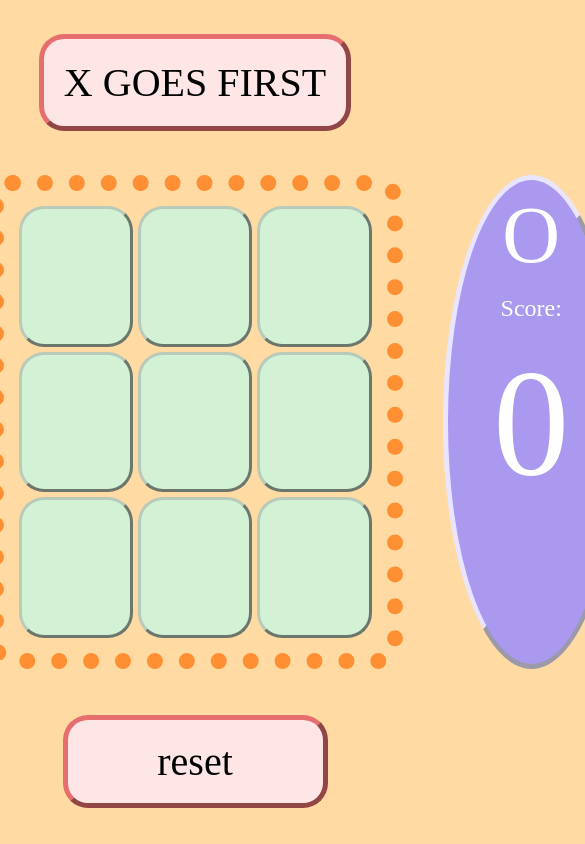
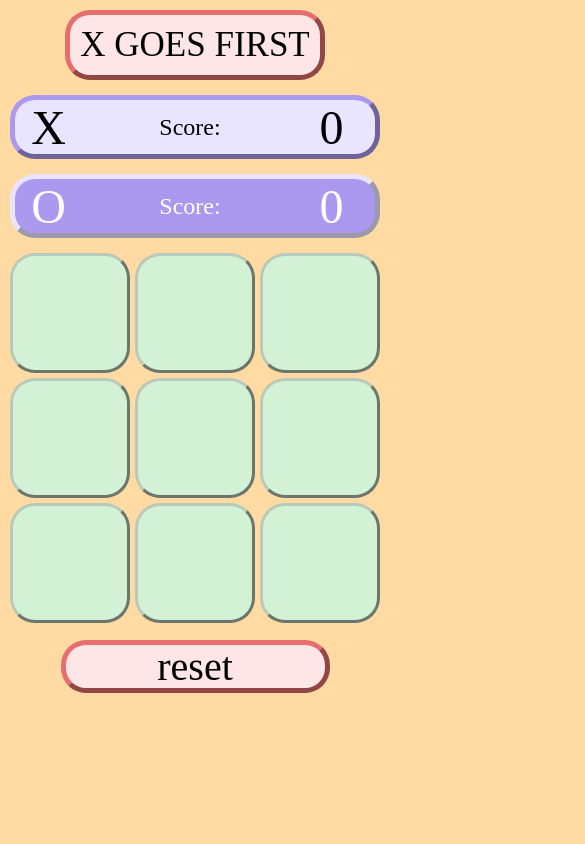
Before and after one commit to lukespicknall/TicTacToe, a website: page index.html in a window 390 px wide. Shown: the top 844 px of the page, 585 px wide, since content can reach past the window. Drawn offline with Linux system fonts and the light colour scheme; a web font is replaced by a local one.

Commit message:
create mobile layout.

```diff
--- a/style.css
+++ b/style.css
@@ -20,11 +20,12 @@ body {
     justify-content: center;
     align-items: center;
     background-color: var(--main-orange);
+    padding: 0 20px 0 20px;
 
 }
 
 .box {
-    height: 100vh;
+    height: min(100vh, 716px);
     width: 100vw;
     min-width: 850px;
     display: grid;
@@ -33,18 +34,18 @@ body {
     'xstat gamebox ostat'
     'footer footer footer'
     ;
-    gap: 10px;
     grid-template-rows: 1fr minmax(300px, 3fr) 1fr;
     grid-template-columns: 1fr 2fr 1fr;
     background-color: var(--main-orange);
     max-width: 1100px;
-
+    padding: 0;
 }
 .header {
     grid-area: header;
     display: flex;
     justify-content: center;
     align-items: center;
+    padding-top: 10px;
 }
 
 .game-stat {
@@ -60,10 +61,12 @@ body {
 .x-stat,
 .o-stat {
     display: grid;
-    grid-template-rows: 1fr 1fr 6fr;
+    grid-template-rows: 1fr 1fr 7fr;
     grid-template-columns: 1fr;
+    max-height: 400px;
     border-radius: 50%;
     padding-top: 10px;
+    transition: all ease-in .2s;
 }
 
 .x-stat {
@@ -86,6 +89,7 @@ body {
 #x-score,
 #o-score {
 display: flex;
+transition: all ease-in-out .5s;
 }
 
 .play-head {
@@ -109,18 +113,19 @@ font-size: 955%;
 
 #game-box {
     grid-area: gamebox;
-    min-height: 200px;
+    max-height: 400px;
     display: flex;
-    justify-content: stretch;
+    justify-content: center;
     align-content: stretch;
 }
 
 .game-board {
+    max-width: 440px;
     display: grid;
     grid-template: repeat(3, 1fr) / repeat(3,  1fr);
     gap: 5px;
     width: 100%;
-    border: 1rem dotted rgb(255, 143, 51);
+    /* border: 1rem dotted rgb(255, 143, 51); */
     padding:15px;
     border-radius: 25px;
 }
@@ -134,13 +139,18 @@ font-size: 955%;
     border-radius: 25px;
 }
 
+.square:hover {
+    cursor: pointer;
+    /* background-color: rgb(207, 231, 208); */
+}
+
 .x-square {
     display: flex;
     justify-content: center;
     align-items: center;
     background-color: var(--light-purp);
     border-radius: 25px;
-    border: 3px outset var(--dark-purp);
+    border: 3px inset var(--dark-purp);
     font-size: 500%;
 }
 
@@ -151,7 +161,7 @@ font-size: 955%;
     background-color: var(--dark-purp);
     color: white;
     border-radius: 25px;
-    border: 3px outset var(--light-purp);
+    border: 3px inset var(--light-purp);
     font-size: 500%;
 }
 
@@ -160,6 +170,7 @@ font-size: 955%;
     display: flex;
     justify-content: center;
     align-items: center;
+    padding-bottom: 40px;
 }
 
 .resetBtn {
@@ -178,3 +189,68 @@ font-size: 955%;
         background-color: rgb(228, 210, 210);
         cursor: pointer;
 }
+
+@media only screen and (max-width: 880px) {
+    .box {
+    max-width: 400px;
+    min-width: 370px;
+    grid-template-areas:
+    'header'
+    'xstat'
+    'ostat'
+    'gamebox'
+    'footer'
+    ;
+    /* grid-template-rows: 1fr minmax(300px, 3fr) 1fr; */
+    grid-template-rows: 2fr 1fr 1fr 6fr 1fr;
+    grid-template-columns: 1fr;
+    padding: 0;
+    gap: 15px;
+    }
+
+    #game-box {
+        min-height: 370px;
+    }
+
+    .game-board {
+        padding: 0;
+    }
+
+    .game-stat {
+
+        font-size: 35px;
+        padding: 10px;
+    }
+
+    .x-stat,
+    .o-stat {
+        display: grid;
+        grid-template-columns: 2fr 10fr 2fr;
+        grid-template-rows: 1fr;
+        border-radius: 25px;
+        max-height: 50px;
+        margin: 0;
+        padding: 0 20px 4px 10px;
+    }
+
+    .play-head {
+    align-items: center;
+    font-size: 300%;
+    }
+
+    /* .score-head {
+
+    } */
+
+    #x-score,
+    #o-score {
+    align-items: center;
+    font-size: 300%;
+    }
+
+    .resetBtn {
+    width: 70%;
+    height: 75%;
+    font-size: 40px;
+}
+}
```
